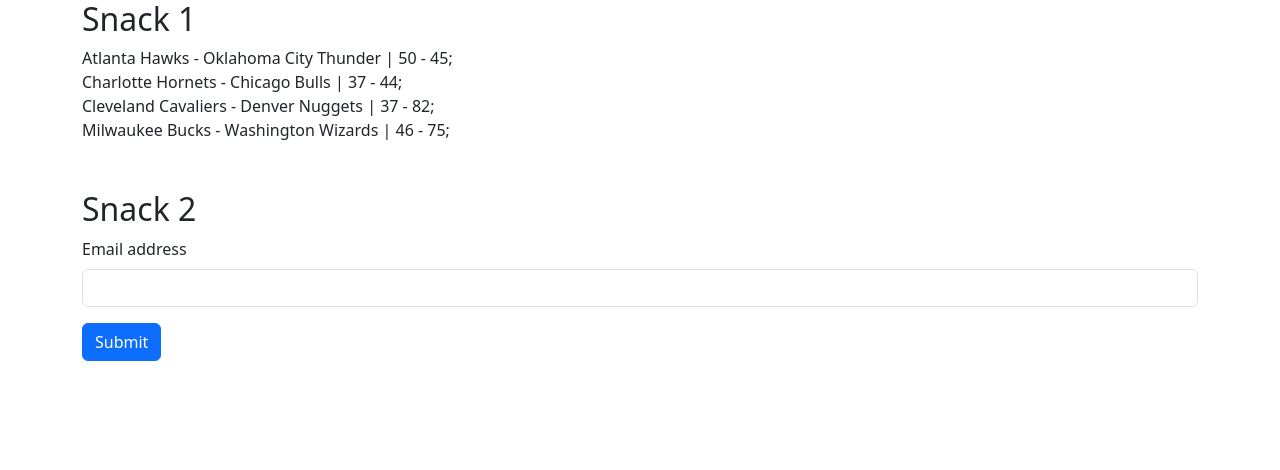
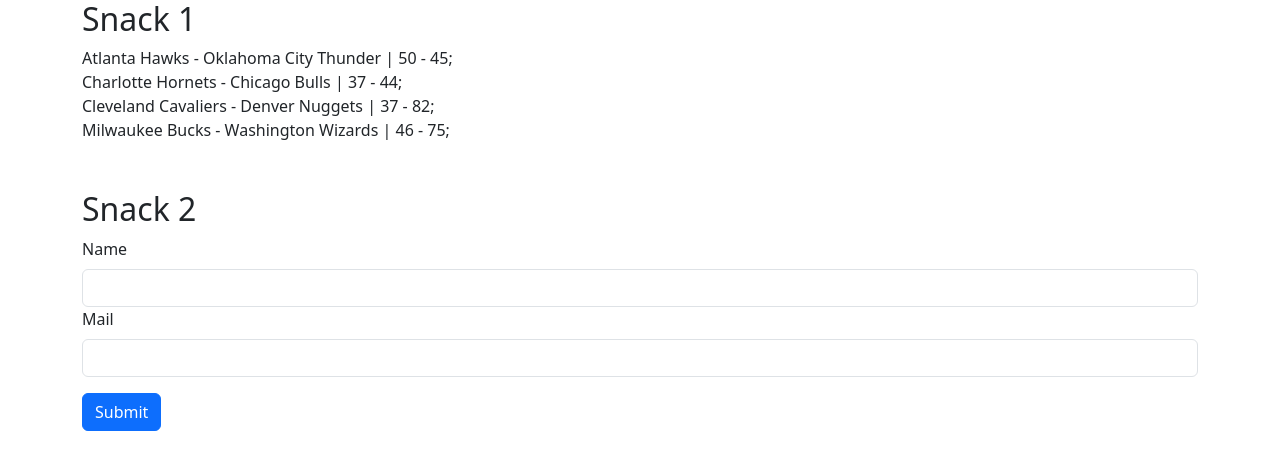
Before and after one commit to Riccardo-Potalivo/php-snacks-b1, a PHP site: page / in a window 1280 px wide. Shown: the top 470 px of the page. Run offline with PHP 8.4, Linux system fonts and the light colour scheme.

Commit message:
snack-3-done

```diff
--- a/index.php
+++ b/index.php
@@ -35,6 +35,12 @@ if (!isset($_GET['name']) || strlen($_GET['name']) > 3) {
     $name = true;
 }
 
+if (!isset($_GET['mail']) || str_contains(($_GET['mail']), '@') && str_contains(($_GET['mail']), '.')) {
+    $mail = false;
+} else {
+    $mail = true;
+}
+
 ?>
 
 <!DOCTYPE html>
@@ -64,10 +70,16 @@ if (!isset($_GET['name']) || strlen($_GET['name']) > 3) {
         <h2>Snack 2</h2>
         <form>
             <div class="mb-3">
-                <label for="name" class="form-label">Email address</label>
+                <label for="name" class="form-label">Name</label>
                 <input type="text" class="form-control" id="name" name="name">
                 <?php if ($name) { ?>
-                    <div id="emailHelp" class="form-text">minimo 4 caratteri</div>
+                    <div class="form-text">minimo 4 caratteri</div>
+                <?php } ?>
+
+                <label for="mail" class="form-label">Mail</label>
+                <input type="text" class="form-control" id="mail" name="mail">
+                <?php if ($mail) { ?>
+                    <div class="form-text">deve contenere @ e .</div>
                 <?php } ?>
             </div>
             <button type="submit" class="btn btn-primary">Submit</button>
```
